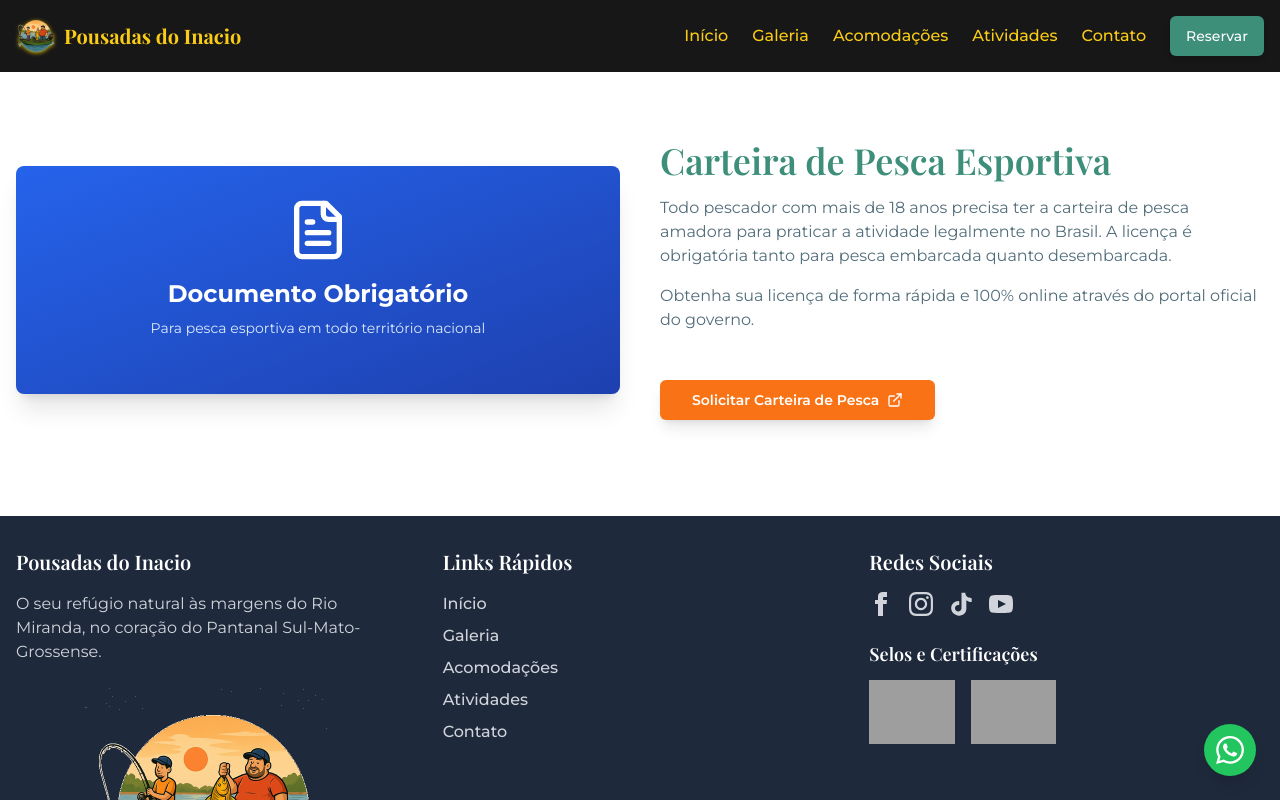
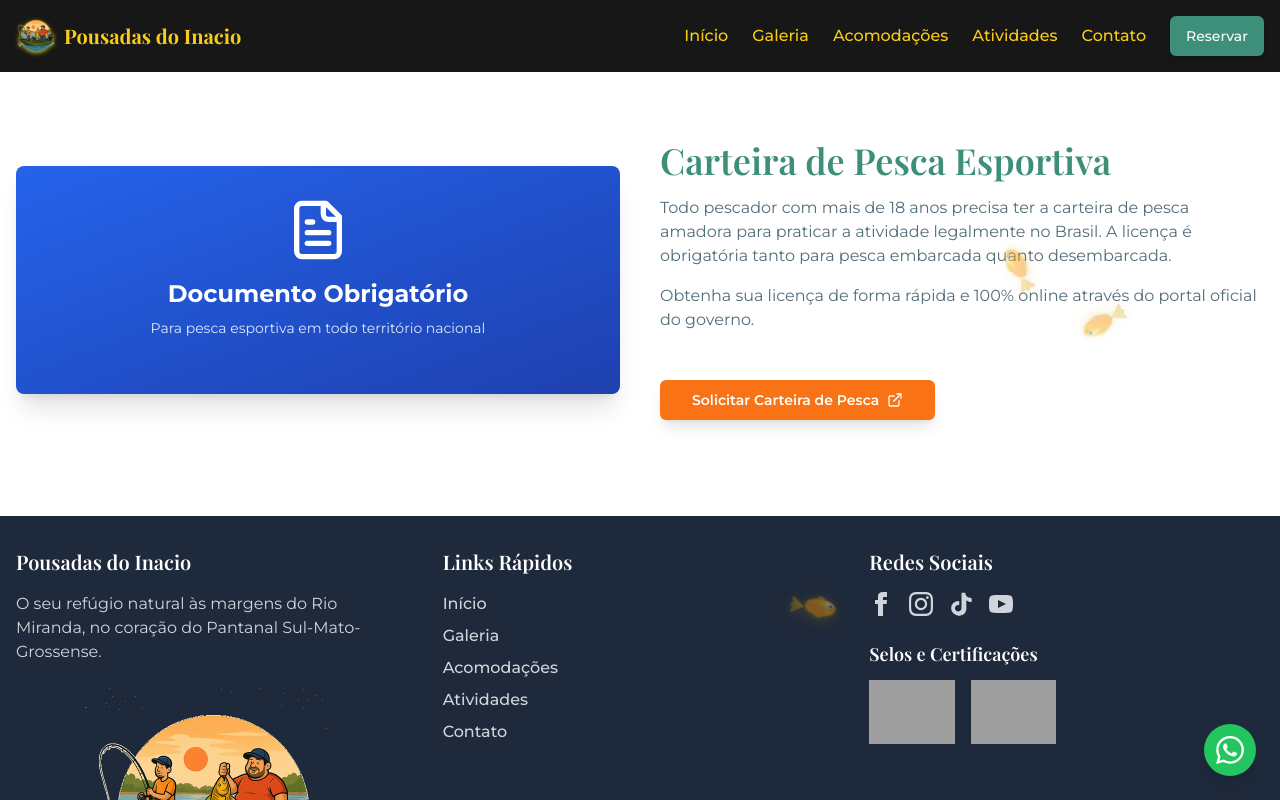
Before and after one commit to M2UltraFibra/beira-rio-pantanal-view, a React (Vite) app: page / in a window 1280 px wide. Both pictures are taken after a click on the button "Solicitar Carteira de Pesca". Shown: the part 5152-5952 px from the top of the page. Built offline with nearby package versions, Linux system fonts and the light colour scheme; grey boxes are pictures that could not be loaded.

Commit message:
Update AnimatedFish.tsx

```diff
--- a/src/components/AnimatedFish.tsx
+++ b/src/components/AnimatedFish.tsx
@@ -4,94 +4,109 @@ interface FishProps {
   id: number;
   initialX: number;
   initialY: number;
-  sizeFactor: number; // Para variar o tamanho
-  speedFactor: number; // Para variar a velocidade
-  opacity: number; // Para variar a opacidade individual
 }
 
-const Fish = ({ id, initialX, initialY, sizeFactor, speedFactor, opacity: fishOpacity }: FishProps) => {
+const Fish = ({ id, initialX, initialY }: FishProps) => {
   const [position, setPosition] = useState({ x: initialX, y: initialY });
-  const [velocity, setVelocity] = useState({
-    x: (Math.random() - 0.5) * 1.5 * speedFactor, // Ajustado por speedFactor
-    y: (Math.random() - 0.5) * 1.0 * speedFactor, // Ajustado por speedFactor
-  });
+  const [heading, setHeading] = useState(Math.random() * Math.PI * 2); // Direction fish is facing
+  const [targetHeading, setTargetHeading] = useState(0);
+  const [speed, setSpeed] = useState(0.8 + Math.random() * 0.4);
   const animationRef = useRef<number>();
   const lastTimeRef = useRef<number>(0);
-
-  const fishWidth = 50 * sizeFactor;
-  const fishHeight = 30 * sizeFactor; // Ajustado para nova proporção do SVG
 
   useEffect(() => {
     const animate = (currentTime: number) => {
       if (lastTimeRef.current === 0) {
         lastTimeRef.current = currentTime;
-        animationRef.current = requestAnimationFrame(animate);
-        return;
       }
 
-      const deltaTime = Math.min(32, currentTime - lastTimeRef.current) / 16.67; // Normalize to 60fps, com clamp
+      const deltaTime = Math.min((currentTime - lastTimeRef.current) / 16.67, 2);
       lastTimeRef.current = currentTime;
 
       setPosition(prev => {
         const screenWidth = window.innerWidth;
         const screenHeight = window.innerHeight;
+        const fishWidth = 55;
+        const fishHeight = 40;
+        const avoidanceZone = 120;
 
-        let newVelX = velocity.x;
-        let newVelY = velocity.y;
+        // Calculate current forward direction (where fish is pointing)
+        const forwardX = Math.cos(heading);
+        const forwardY = Math.sin(heading);
 
-        const boundaryPadding = 20; // Quão longe da borda começa a virar
+        // Check distances to edges in the forward direction
+        const distToLeft = prev.x;
+        const distToRight = screenWidth - prev.x - fishWidth;
+        const distToTop = prev.y;
+        const distToBottom = screenHeight - prev.y - fishHeight;
 
-        // Comportamento de virada suave nas bordas
-        const turnStrength = 0.05 * speedFactor;
-        if (prev.x < boundaryPadding && newVelX < 0) {
-          newVelX += turnStrength * Math.abs(newVelX) + 0.1 * speedFactor; // Vira mais suavemente
-        } else if (prev.x > screenWidth - fishWidth - boundaryPadding && newVelX > 0) {
-          newVelX -= turnStrength * Math.abs(newVelX) + 0.1 * speedFactor;
+        let newTargetHeading = targetHeading;
+        let needsNewDirection = false;
+
+        // If approaching edges, calculate escape angle
+        if ((distToLeft < avoidanceZone && forwardX < 0) ||
+            (distToRight < avoidanceZone && forwardX > 0) ||
+            (distToTop < avoidanceZone && forwardY < 0) ||
+            (distToBottom < avoidanceZone && forwardY > 0)) {
+
+          // Calculate safe direction away from nearest edge
+          let escapeAngle = 0;
+
+          if (distToLeft < avoidanceZone && forwardX < 0) {
+            // Too close to left, turn right (towards positive X)
+            escapeAngle = Math.random() * Math.PI - Math.PI/2; // -90° to +90°
+          } else if (distToRight < avoidanceZone && forwardX > 0) {
+            // Too close to right, turn left (towards negative X)
+            escapeAngle = Math.PI/2 + Math.random() * Math.PI; // 90° to 270°
+          } else if (distToTop < avoidanceZone && forwardY < 0) {
+            // Too close to top, turn down (towards positive Y)
+            escapeAngle = Math.random() * Math.PI; // 0° to 180°
+          } else if (distToBottom < avoidanceZone && forwardY > 0) {
+            // Too close to bottom, turn up (towards negative Y)
+            escapeAngle = Math.PI + Math.random() * Math.PI; // 180° to 360°
+          }
+
+          newTargetHeading = escapeAngle;
+          needsNewDirection = true;
         }
 
-        if (prev.y < boundaryPadding && newVelY < 0) {
-          newVelY += turnStrength * Math.abs(newVelY) + 0.1 * speedFactor;
-        } else if (prev.y > screenHeight - fishHeight - boundaryPadding && newVelY > 0) {
-          newVelY -= turnStrength * Math.abs(newVelY) + 0.1 * speedFactor;
+        // Random course corrections for natural swimming
+        if (!needsNewDirection && Math.random() < 0.004) {
+          const courseChange = (Math.random() - 0.5) * Math.PI * 0.5; // Max 90° change
+          newTargetHeading = heading + courseChange;
         }
 
-        // Comportamento de nado mais sutil - mudanças de direção menos frequentes/intensas
-        if (Math.random() < 0.005) { // Reduzida a frequência
-          newVelX += (Math.random() - 0.5) * 0.15 * speedFactor; // Reduzida a intensidade
-          newVelY += (Math.random() - 0.5) * 0.1 * speedFactor;
+        // Speed variations
+        if (Math.random() < 0.006) {
+          setSpeed(0.6 + Math.random() * 0.8);
         }
 
-        // Limite de velocidade
-        const maxSpeed = 1.2 * speedFactor;
-        const currentSpeed = Math.sqrt(newVelX * newVelX + newVelY * newVelY);
-        if (currentSpeed > maxSpeed) {
-          newVelX = (newVelX / currentSpeed) * maxSpeed;
-          newVelY = (newVelY / currentSpeed) * maxSpeed;
-        }
+        setTargetHeading(newTargetHeading);
 
-        // Mínima velocidade para evitar que parem completamente
-        const minSpeed = 0.1 * speedFactor;
-        if (currentSpeed < minSpeed && currentSpeed > 0) { // Evita divisão por zero se já parado
-            newVelX = (newVelX / currentSpeed) * minSpeed;
-            newVelY = (newVelY / currentSpeed) * minSpeed;
-        } else if (currentSpeed === 0 && Math.random() < 0.01) { // Se parado, dá um empurrãozinho
-            newVelX = (Math.random() - 0.5) * minSpeed * 2;
-            newVelY = (Math.random() - 0.5) * minSpeed * 2;
-        }
+        // Smooth heading adjustment (turn gradually towards target)
+        let headingDiff = newTargetHeading - heading;
 
+        // Always take shortest rotation path
+        while (headingDiff > Math.PI) headingDiff -= 2 * Math.PI;
+        while (headingDiff < -Math.PI) headingDiff += 2 * Math.PI;
 
-        // Arrasto leve
-        newVelX *= 0.995;
-        newVelY *= 0.995;
+        // Gradual turning - fish can't turn instantly
+        const turnRate = needsNewDirection ? 0.05 : 0.02;
+        const newHeading = heading + headingDiff * turnRate * deltaTime;
+        setHeading(newHeading);
 
-        setVelocity({ x: newVelX, y: newVelY });
+        // Move forward in current heading direction
+        const moveSpeed = speed * deltaTime;
+        const velocityX = Math.cos(newHeading) * moveSpeed;
+        const velocityY = Math.sin(newHeading) * moveSpeed;
 
-        let newX = prev.x + newVelX * deltaTime;
-        let newY = prev.y + newVelY * deltaTime;
+        // Update position
+        let newX = prev.x + velocityX;
+        let newY = prev.y + velocityY;
 
-        // Garantir que não saiam da tela (como um fallback para a virada suave)
-        newX = Math.max(0, Math.min(screenWidth - fishWidth, newX));
-        newY = Math.max(0, Math.min(screenHeight - fishHeight, newY));
+        // Safety boundaries (should rarely be needed)
+        newX = Math.max(5, Math.min(screenWidth - fishWidth - 5, newX));
+        newY = Math.max(5, Math.min(screenHeight - fishHeight - 5, newY));
 
         return { x: newX, y: newY };
       });
@@ -105,81 +120,198 @@ const Fish = ({ id, initialX, initialY, sizeFactor, speedFactor, opacity: fishOp
       if (animationRef.current) {
         cancelAnimationFrame(animationRef.current);
       }
-      lastTimeRef.current = 0; // Resetar para o próximo mount se necessário
     };
-  }, [velocity.x, velocity.y, fishWidth, fishHeight, speedFactor]); // Adicionar dependências relevantes
+  }, [heading, targetHeading, speed]);
 
-  // Ângulo de rotação mais suave e natural
-  const angle = Math.atan2(velocity.y, velocity.x) * (180 / Math.PI);
-  // O flip agora é baseado apenas na direção X da velocidade.
-  // Se velocity.x for positivo, ele nada para a direita (scaleX(1)).
-  // Se velocity.x for negativo, ele nada para a esquerda (scaleX(-1)).
-  const flipX = velocity.x < 0;
+  // Visual representation - fish body always faces movement direction
+  const headingDegrees = (heading * 180) / Math.PI;
 
-  const fishStyle: React.CSSProperties = {
-    position: 'absolute', // Mudado de fixed para absolute dentro do container
-    left: `${position.x}px`,
-    top: `${position.y}px`,
-    width: `${fishWidth}px`,
-    height: `${fishHeight}px`,
-    transform: ` ${flipX ? 'scaleX(-1)' : 'scaleX(1)'} rotate(${angle}deg)`,
-    willChange: 'transform, left, top', // Otimização de performance
-    opacity: fishOpacity, // Opacidade individual
-    // filter: 'drop-shadow(0 1px 2px rgba(0, 0, 0, 0.1))' // Sombra bem sutil ou remover
+  const fishStyle = {
+    transform: `translate(${position.x}px, ${position.y}px) rotate(${headingDegrees}deg) scaleX(-1)`,
+    filter: 'drop-shadow(0 3px 8px rgba(255, 215, 0, 0.25)) drop-shadow(0 1px 3px rgba(184, 134, 11, 0.4))',
+    transformOrigin: '50% 50%'
   };
 
-  // SVG Simplificado e Monocromático
-  // Usaremos um azul escuro semi-transparente como exemplo
-  // A cor pode ser passada como prop para maior customização
-  const fishColor = "rgba(50, 70, 90, 0.7)"; // Exemplo: Azul acinzentado
+  // Tail swimming animation
+  const tailWave = Math.sin(Date.now() * 0.008 + id * 2) * 3;
+  const finWave = Math.sin(Date.now() * 0.012 + id * 1.5) * 1.5;
 
   return (
-    <div style={fishStyle}>
-      <svg width="100%" height="100%" viewBox="0 0 50 30" fill="none" preserveAspectRatio="xMidYMid meet">
+    <div
+      className="fixed pointer-events-none z-10"
+      style={fishStyle}
+    >
+      <svg width="55" height="40" viewBox="0 0 55 40" fill="none">
+        <defs>
+          <linearGradient id={`bodyGradient${id}`} x1="0%" y1="0%" x2="100%" y2="100%">
+            <stop offset="0%" stopColor="#FFD700" stopOpacity="0.95" />
+            <stop offset="30%" stopColor="#FFA500" stopOpacity="0.9" />
+            <stop offset="70%" stopColor="#FF8C00" stopOpacity="0.85" />
+            <stop offset="100%" stopColor="#DAA520" stopOpacity="0.8" />
+          </linearGradient>
+
+          <radialGradient id={`highlight${id}`} cx="25%" cy="30%" r="60%">
+            <stop offset="0%" stopColor="#FFFACD" stopOpacity="0.7" />
+            <stop offset="60%" stopColor="#FFD700" stopOpacity="0.3" />
+            <stop offset="100%" stopColor="#DAA520" stopOpacity="0" />
+          </radialGradient>
+
+          <linearGradient id={`finGradient${id}`} x1="0%" y1="0%" x2="100%" y2="100%">
+            <stop offset="0%" stopColor="#FFD700" stopOpacity="0.85" />
+            <stop offset="100%" stopColor="#B8860B" stopOpacity="0.65" />
+          </linearGradient>
+
+          <filter id={`glow${id}`} x="-25%" y="-25%" width="150%" height="150%">
+            <feGaussianBlur stdDeviation="1.2" result="coloredBlur"/>
+            <feMerge>
+              <feMergeNode in="coloredBlur"/>
+              <feMergeNode in="SourceGraphic"/>
+            </feMerge>
+          </filter>
+        </defs>
+
+        {/* Body shadow */}
+        <ellipse
+          cx="23"
+          cy="21"
+          rx="15"
+          ry="8"
+          fill="#DAA520"
+          opacity="0.15"
+        />
+
+        {/* Main body - head pointing right (forward direction) */}
+        <ellipse
+          cx="22"
+          cy="20"
+          rx="15"
+          ry="8"
+          fill={`url(#bodyGradient${id})`}
+          stroke="#B8860B"
+          strokeWidth="0.3"
+          filter={`url(#glow${id})`}
+        />
+
+        {/* Body highlight */}
+        <ellipse
+          cx="20"
+          cy="18"
+          rx="12"
+          ry="6"
+          fill={`url(#highlight${id})`}
+        />
+
+        {/* Animated tail fin - moves with swimming motion */}
+        <g transform={`translate(0, ${tailWave}) rotate(${tailWave * 0.5} 38 20)`}>
+          <path
+            d="M38 20L50 12C51 13 51 15 49 17L52 20L49 23C51 25 51 27 50 28L38 20Z"
+            fill={`url(#finGradient${id})`}
+            stroke="#B8860B"
+            strokeWidth="0.4"
+            opacity="0.9"
+          />
+        </g>
+
+        {/* Dorsal fin with subtle animation */}
+        <g transform={`translate(0, ${finWave * 0.5})`}>
+          <path
+            d="M18 12C18 12 24 7 27 12C25 14 21 14 18 12Z"
+            fill={`url(#finGradient${id})`}
+            stroke="#B8860B"
+            strokeWidth="0.3"
+            opacity="0.8"
+          />
+        </g>
+
+        {/* Ventral fin */}
+        <g transform={`translate(0, ${-finWave * 0.3})`}>
+          <path
+            d="M18 28C18 28 24 33 27 28C25 26 21 26 18 28Z"
+            fill={`url(#finGradient${id})`}
+            stroke="#B8860B"
+            strokeWidth="0.3"
+            opacity="0.8"
+          />
+        </g>
+
+        {/* Pectoral fins */}
+        <ellipse
+          cx="15"
+          cy="25"
+          rx="4"
+          ry="2"
+          fill={`url(#finGradient${id})`}
+          opacity="0.7"
+          transform={`rotate(25 15 25) translate(0, ${finWave * 0.3})`}
+        />
+
+        {/* Eye - positioned at front (head area) */}
+        <circle cx="12" cy="17" r="2.5" fill="white" stroke="#DAA520" strokeWidth="0.2" />
+        <circle cx="12" cy="17" r="1.8" fill="#2c3e50" />
+        <circle cx="12.6" cy="16.4" r="0.6" fill="white" />
+        <circle cx="11.8" cy="17.3" r="0.2" fill="white" opacity="0.9" />
+
+        {/* Gill cover */}
         <path
-          d="M50 15C50 15 30 25 20 20C10 15 0 15 0 15C0 15 10 5 20 10C30 5 50 15 50 15Z"
-          fill={fishColor}
+          d="M8 18C8 18 11 16 12 20C11 24 8 22 8 18Z"
+          fill="#B8860B"
+          opacity="0.5"
         />
-        {/* Barbatana dorsal sutil */}
-        <path d="M22 10 Q 25 4 28 10" stroke={fishColor} strokeWidth="1" fill="transparent" opacity="0.5"/>
-        {/* Barbatana caudal (rabo) mais integrada */}
-         <path d="M0 15 Q 5 12 5 8 L 0 8" fill={fishColor} opacity="0.8"/>
-         <path d="M0 15 Q 5 18 5 22 L 0 22" fill={fishColor} opacity="0.8"/>
+
+        {/* Scale pattern */}
+        <g opacity="0.35">
+          <circle cx="16" cy="18" r="0.7" fill="#B8860B" />
+          <circle cx="20" cy="20" r="0.7" fill="#B8860B" />
+          <circle cx="24" cy="19" r="0.7" fill="#B8860B" />
+          <circle cx="22" cy="22" r="0.7" fill="#B8860B" />
+          <circle cx="18" cy="23" r="0.7" fill="#B8860B" />
+        </g>
+
+        {/* Lateral line */}
+        <path
+          d="M10 20C10 20 24 19.5 36 20"
+          stroke="#B8860B"
+          strokeWidth="0.4"
+          fill="none"
+          opacity="0.5"
+        />
+
+        {/* Mouth */}
+        <ellipse
+          cx="7"
+          cy="19"
+          rx="1.5"
+          ry="0.8"
+          fill="#DAA520"
+          opacity="0.6"
+        />
       </svg>
     </div>
   );
 };
 
-const AnimatedFishBackground = () => {
+const AnimatedFish = () => {
   const [fishes, setFishes] = useState<FishProps[]>([]);
 
   useEffect(() => {
-    const fishCount = 5; // Pode ajustar conforme necessário
+    const fishCount = 3;
     const newFishes = Array.from({ length: fishCount }, (_, i) => {
-      const randomSizeFactor = Math.random() * 0.4 + 0.7; // entre 0.7 e 1.1
-      const randomSpeedFactor = Math.random() * 0.5 + 0.8; // entre 0.8 e 1.3
-      const randomOpacity = Math.random() * 0.3 + 0.4; // entre 0.4 e 0.7
       return {
         id: i,
-        initialX: Math.random() * (window.innerWidth - 100) + 50,
-        initialY: Math.random() * (window.innerHeight - 100) + 50,
-        sizeFactor: randomSizeFactor,
-        speedFactor: randomSpeedFactor,
-        opacity: randomOpacity,
+        initialX: 150 + Math.random() * (window.innerWidth - 400),
+        initialY: 150 + Math.random() * (window.innerHeight - 400)
       };
     });
     setFishes(newFishes);
 
-    // Lidar com redimensionamento da janela
-    // (Pode ser mais complexo, mas para este exemplo, apenas recriamos os peixes
-    //  para evitar que fiquem presos fora da tela em encolhimentos drásticos.
-    //  Uma solução melhor seria reposicioná-los dentro dos novos limites.)
     const handleResize = () => {
-       setFishes(prevFishes => prevFishes.map(fish => ({
+      setFishes(prevFishes =>
+        prevFishes.map(fish => ({
           ...fish,
-          initialX: Math.min(fish.initialX, window.innerWidth - (50 * fish.sizeFactor) - 20), // 50 é a largura base, 20 é padding
-          initialY: Math.min(fish.initialY, window.innerHeight - (30 * fish.sizeFactor) - 20), // 30 é a altura base
-        })));
+          initialX: Math.min(fish.initialX, window.innerWidth - 150),
+          initialY: Math.min(fish.initialY, window.innerHeight - 150)
+        }))
+      );
     };
 
     window.addEventListener('resize', handleResize);
@@ -187,25 +319,17 @@ const AnimatedFishBackground = () => {
   }, []);
 
   return (
-    <div
-      className="fixed inset-0 pointer-events-none -z-10" // -z-10 para garantir que fique atrás de outros conteúdos
-      style={{
-        // opacity: 0.8 // Opacidade geral no container pode ser removida se a opacidade individual for suficiente
-      }}
-    >
+    <div className="fixed inset-0 pointer-events-none overflow-hidden" style={{ opacity: 0.45 }}>
       {fishes.map(fish => (
         <Fish
           key={fish.id}
           id={fish.id}
           initialX={fish.initialX}
           initialY={fish.initialY}
-          sizeFactor={fish.sizeFactor}
-          speedFactor={fish.speedFactor}
-          opacity={fish.opacity}
         />
       ))}
     </div>
   );
 };
 
-export default AnimatedFishBackground;
+export default AnimatedFish;
```
